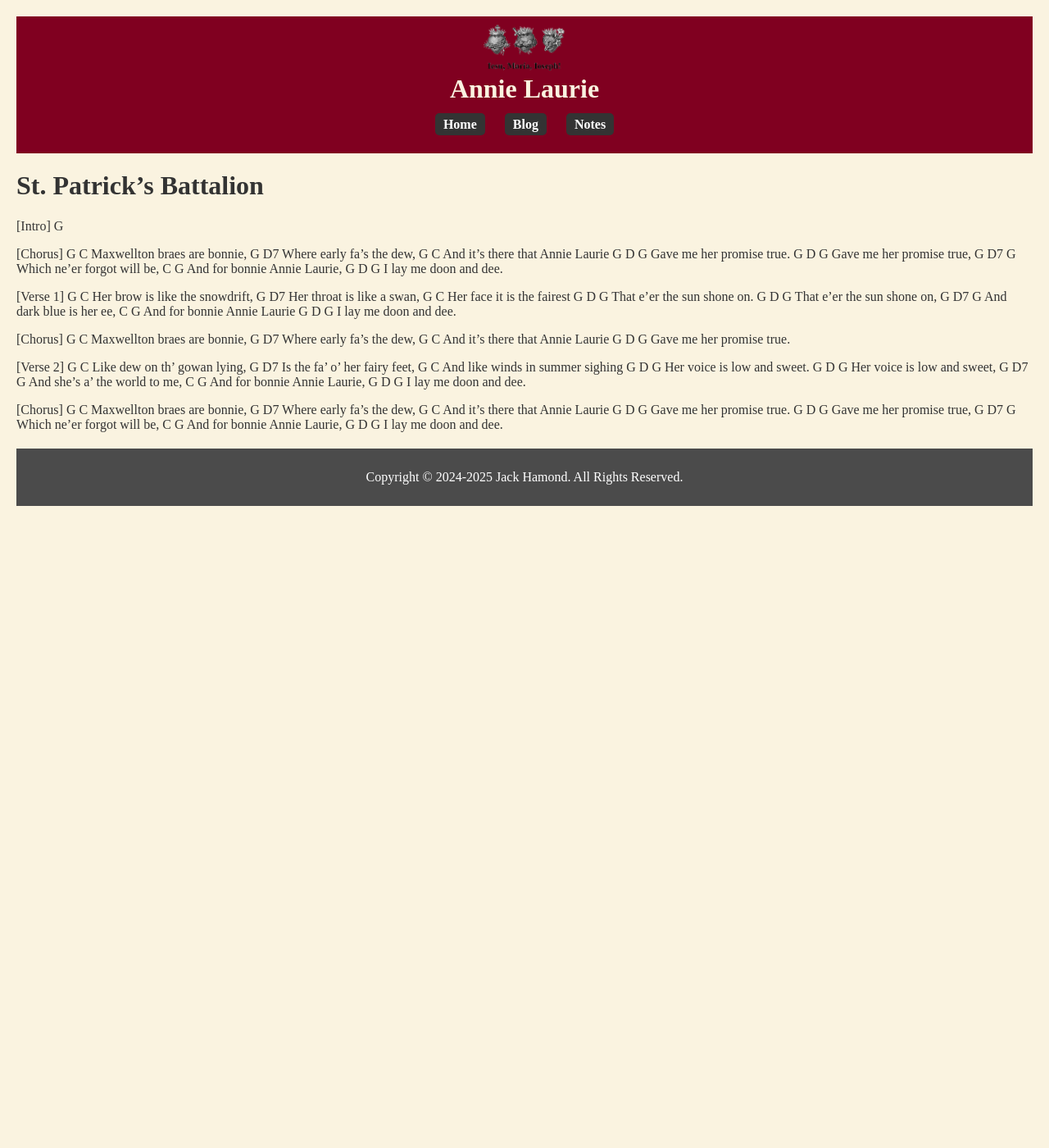
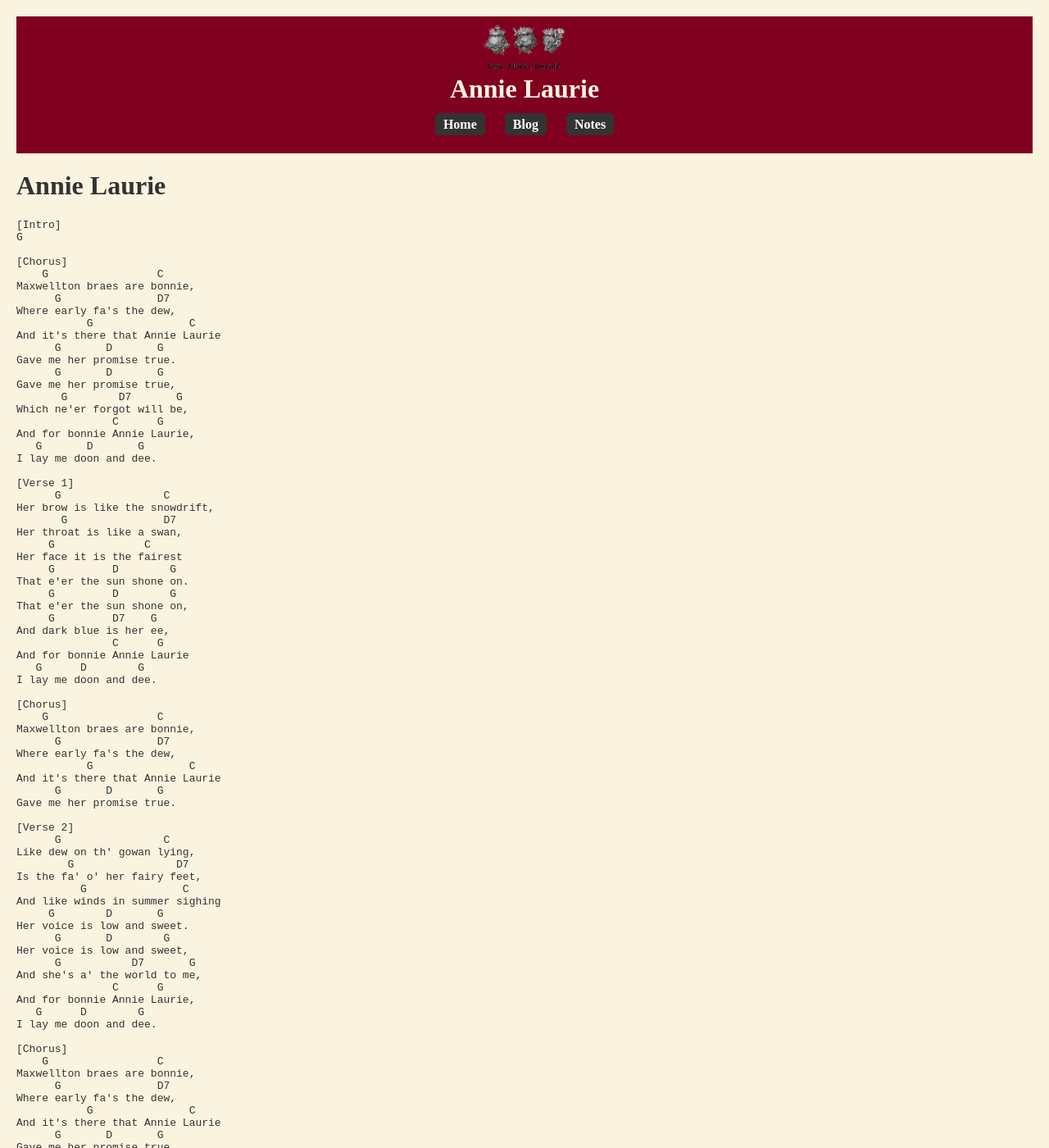
Before and after one commit to jackhamond/jackhamond.github.io, a Jekyll site: the page built from _guitar-chords-and-lyrics/annie-laurie.md, in a window 1280 px wide and 1400 px high. Shown: the whole window at 82% size. Built offline with Jekyll 4.4.1, drawn with Linux system fonts in a browser that asks for light colours; some of the changed text lies outside the part shown.

Commit message:
Update annie-laurie.md

```diff
--- a/_guitar-chords-and-lyrics/annie-laurie.md
+++ b/_guitar-chords-and-lyrics/annie-laurie.md
@@ -6,8 +6,9 @@ key: Ab
 capo: 1st fret
 ---
 
-# St. Patrick's Battalion
+# Annie Laurie
 
+<pre>
 [Intro]
 G
 
@@ -92,3 +93,4 @@ Which ne'er forgot will be,
 And for bonnie Annie Laurie,
    G       D       G
 I lay me doon and dee.
+</pre>
```
